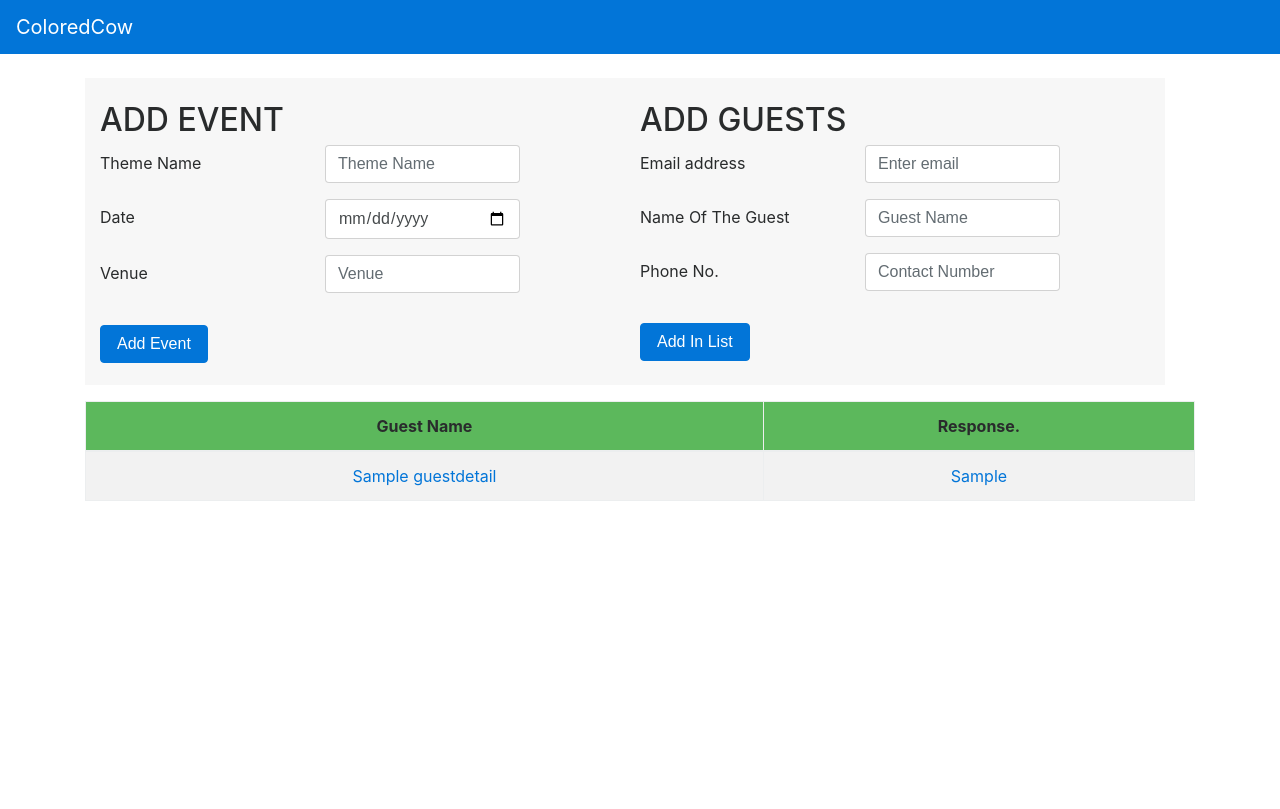
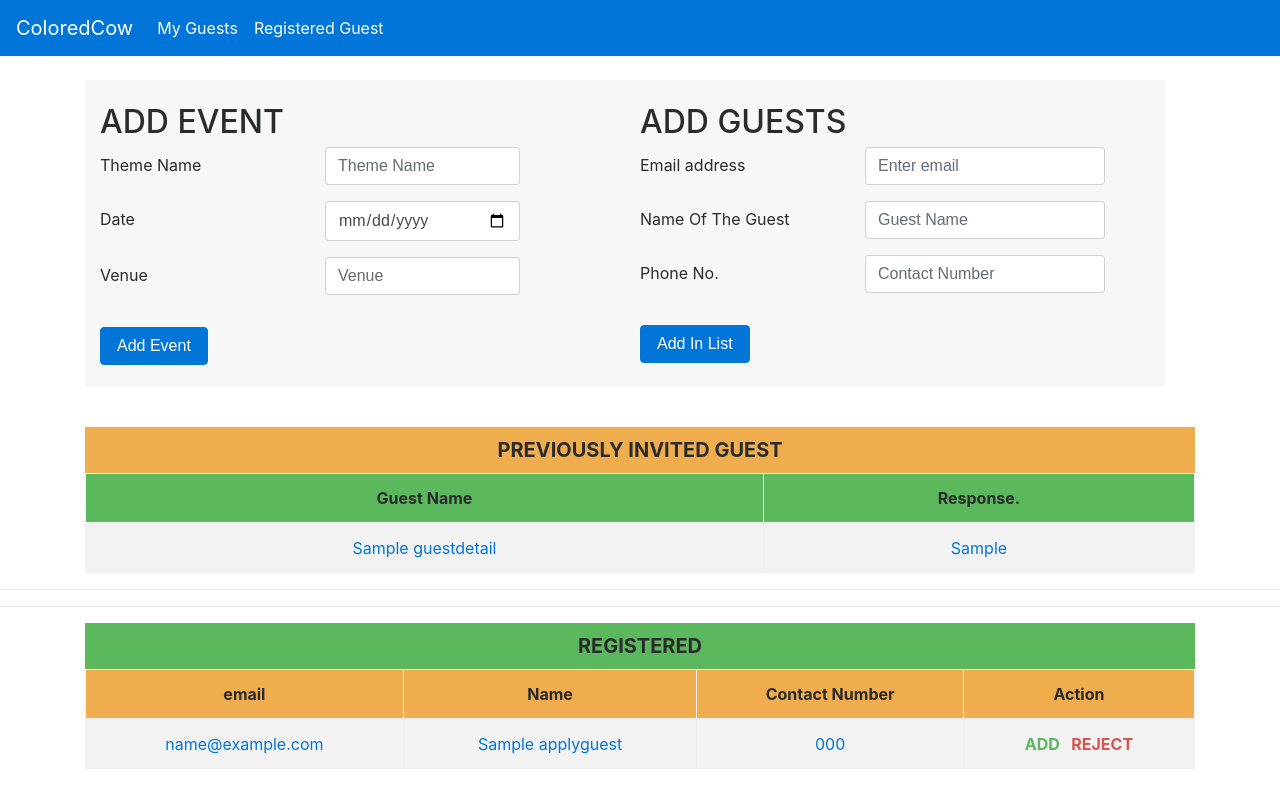
Before and after one commit to pieceofpeaceindia/thdc_internship, a PHP site: page / in a window 1280 px wide. Before the commit the page ends 501 px from the top, so only its background shows below. Run offline with PHP 8.4, Linux system fonts and the light colour scheme; tables that the repository leaves empty or names only in its code hold one stand-in row (values such as "Sample post"); some libraries are stand-ins or nearby versions.

Commit message:
added images and register page

```diff
--- a/ajax.php
+++ b/ajax.php
@@ -14,6 +14,8 @@
 			case 'forgot':
 				print json_encode(forget_password($_POST["email_guest"],$_POST["guest_contact_number"]));
 				break;
+			case 'applyguest':
+				print json_encode(apply($_POST["apply_email"],$_POST["apply_name"],$_POST["apply_contact_number"]));
 			default:
 				echo "invalid";
 				break;
--- a/function.php
+++ b/function.php
@@ -182,29 +182,27 @@
 		$password = "";
 		$dbname = "internrsvp";
 
-		$conna = new mysqli($servername, $username, $password, $dbname);
-		if ($conna->connect_error)
+		$connd = new mysqli($servername, $username, $password, $dbname);
+		if ($connd->connect_error)
 		{
-		    die("Connection failed: " . $conna->connect_error);
+		    die("Connection failed: " . $connd->connect_error);
 		}
-		$eamil=@$_POST['apply_email'];
+		$email=@$_POST['apply_email'];
 		$name=$_POST['apply_name'];
 		$number=$_POST['apply_contact_number'];
-		if (!filter_var($email_guest, FILTER_VALIDATE_EMAIL)) {
+		if (!filter_var($email, FILTER_VALIDATE_EMAIL)) {
 		  $emailErr = "Invalid email format";
 		  echo $emailErr;
 		  die;
 		}
-		$sqla = "INSERT INTO applyguests (apply_email,apply_name,apply_nnumber)
-				VALUES('$email,'$name', '$number')";
+		$sqlq= "INSERT INTO applyguests(apply_email,apply_name,apply_number) VALUES('$email','$name','$number')";
 
-
-		if ($conna->query($sqla) === TRUE) {
+		if ($connd->query($sqlq) === TRUE) {
 			$output="New record created successfully";
 		    echo $output;
 		}else{
-				echo "Error: " . $sqla . "<br>" . $conna->error;
+				echo "Error: " . $sqlq . "<br>" . $connd->error;
 		    }
-		$conna->close();
+		$connd->close();
 	}
 ?>
--- a/index.php
+++ b/index.php
@@ -13,19 +13,16 @@
                 <span class="navbar-toggler-icon"></span>
             </button>
             <a class="navbar-brand" href="http://coloredcow.com" target="_blank">ColoredCow</a>
-            <!-- <div class="collapse navbar-collapse" id="navbarSupportedContent">
+            <div class="collapse navbar-collapse" id="navbarSupportedContent">
                 <ul class="navbar-nav mr-auto">
                     <li class="nav-item active">
-                        <a class="nav-link" href="#party">Add Party</a>
+                        <a class="nav-link" href="#guests">My Guests</a>
                     </li>
                     <li class="nav-item active">
-                        <a class="nav-link" href="#addguest">Add Guest</a>
-                    </li>
-                    <li class="nav-item active">
-                       <a class="nav-link" href="viewguest.php">View Guest Details</a>
+                        <a class="nav-link" href="#applied">Registered Guest</a>
                     </li>
                 </ul>
-             </div> -->
+             </div>
         </nav>
 
         <div class="container">
@@ -37,17 +34,17 @@
                             <form  method="post" id="event_form">
                                 <div class="form-group row">
                                     <label for="theme_name" class="col-12 col-xs-4 col-sm-6 col-md-5 col-form-label ">Theme Name</label>
-                                        <div class="col-12 col-xs-4 col-sm-6 col-md-5">
+                                        <div class="col-12 col-xs-12 col-sm-6 col-md-5">
                                             <input type="text" class="form-control" id="event_name" name="event_name" placeholder="Theme Name">
                                         <p id="validate_theme" class="text-danger"></p>
                                         </div>
                                     <label for="date" class="col-12 col-xs-4 col-sm-6 col-md-5 col-form-label">Date</label>
-                                        <div class="col-12 col-xs-4 col-sm-6 col-md-5">
+                                        <div class="col-12 col-xs-12col-sm-6 col-md-5">
                                             <input type="date" class="form-control" name="event_date" id="event_date">
                                         <p id="validate_date" class="text-danger"></p>
                                         </div>
                                     <label for="venue" class="col-12 col-xs-4 col-sm-6 col-md-5 col-form-label">Venue</label>
-                                        <div class="col-12 col-xs-4 col-sm-6 col-md-5">
+                                        <div class="col-12 col-xs-12 col-sm-6 col-md-5">
                                             <input type="text" class="form-control" id="event_venue" name="event_venue" placeholder="Venue">
                                         <p id="validate_venue" class="text-danger"></p>
                                         </div>
@@ -62,17 +59,17 @@
                         <form method="post" id="guest_form" >
                             <div class="form-group row">
                                 <label for="Email" class="col-xs-4 col-sm-6 col-md-5 col-form-label">Email address</label>
-                                    <div class="col-12 col-xs-6 col-sm-6 col-md-5">
+                                    <div class="col-12 col-xs-12 col-sm-6 col-md-6">
                                         <input type="email" class="form-control" id="email_guest" placeholder="Enter email" name="email_guest">
                                         <p id="validate_email" class="text-danger"></p>
                                     </div>
                                 <label for="guestname" class="col-xs-4 col-sm-6 col-md-5 col-form-label">Name Of The Guest</label>
-                                    <div class="col-xs-6 col-sm-6 col-md-5">
+                                    <div class="col-xs-12 col-sm-6 col-md-6">
                                        <input type="text" class="form-control required" id="guest_name" placeholder="Guest Name" name="guest_name">
                                        <p id="validate_name" class="text-danger"></p>
                                     </div>
                                 <label for="contact_number" class="col-xs-4 col-sm-6 col-md-5 col-form-label">Phone No.</label>
-                                    <div class="col-12 col-xs-6 col-sm-6 col-md-5">
+                                    <div class="col-12 col-xs-12 col-sm-6 col-md-6">
                                        <input type="number" class="form-control required" id="guest_contact_number" placeholder="Contact Number" name="guest_contact_number">
                                        <p id="validate_no" class="text-danger"></p>
                                     </div>
@@ -85,9 +82,62 @@
                         </div> -->
                     </div>
                 </div>
+            </div>    <br>
+            <div class="container" id="guests">
+                <nav class="navbar navbar-inverse bg-warning" style="text-align: center; font-weight: bold;font-size: 20px;">PREVIOUSLY INVITED GUEST</nav>
+                <?php include_once"function.php"; show_guest_details(); ?>
             </div>
-            <div class="container">
-                <?php include_once"function.php"; show_guest_details(); ?>
+            <hr><hr>
+            <div class="container" id="applied">
+                <nav class="navbar navbar-inverse bg-success" style="text-align: center; font-weight: bold;font-size: 20px;">REGISTERED </nav>
+                <table class="table table-striped table-bordered" style="text-align:center">
+                    <thead class="bg-warning">
+                        <tr>
+                            <th style="text-align:center">email</th>
+                            <th style="text-align:center">Name</th>
+                            <th style="text-align:center">Contact Number</th>
+                            <th style="text-align:center">Action</th>
+                        </tr>
+                    </thead>
+                    <tbody>
+                            <?php
+                            $servername = "localhost";
+                            $username = "root";
+                            $password = "";
+                            $dbname = "internrsvp";
+                            $conn = new mysqli($servername, $username, $password, $dbname);
+                            if ($conn->connect_error) {
+                                die("Connection failed: " . $conn->connect_error);
+                            }
+                            $sql = "SELECT apply_email,apply_name,apply_number FROM applyguests";
+                            $result = $conn->query($sql);
+                            if ($result->num_rows > 0)
+                            {
+                            while($row = $result->fetch_assoc())
+                                {
+                                echo "<tr class='text-primary'>";
+                                    echo "<td>";
+                                        echo $row["apply_email"];
+                                    echo "</td>";
+                                    echo "<td>";
+                                        echo $row["apply_name"];
+                                    echo "</td>";
+                                    echo "<td>";
+                                        echo $row["apply_number"];
+                                    echo "</td>";
+                                    echo "<td>";
+                                        echo "<b>"."<a href='' class='text-success'>"."ADD"."</a>"."&nbsp;"."&nbsp;"."&nbsp;"."<a href='' class='text-danger'>"."REJECT"."</a>"."</b>";
+                                    echo "</td>";
+                                echo "</tr>";
+                                }
+                            } else {
+                            echo "No guest Till now";
+                        }
+                        $conn->close();
+                            ?>
+                    </tbody>
+                </table>
+                <br>
             </div>
 
         <script src="https://code.jquery.com/jquery-3.1.1.slim.min.js" integrity="sha384-A7FZj7v+d/sdmMqp/nOQwliLvUsJfDHW+k9Omg/a/EheAdgtzNs3hpfag6Ed950n" crossorigin="anonymous"></script>
--- a/main.js
+++ b/main.js
@@ -155,15 +155,15 @@ $(document).ready(function(){
     return false;
     });
 
-    $("#addition").click(function(){
+    $("#register").click(function(){
         document.getElementById("validate_name").innerHTML ='';
         document.getElementById("validate_email").innerHTML ='';
         document.getElementById("validate_no").innerHTML ='';
         console.log("i m applying as guest");
-        var dataString = 'action=applyguest&'+$('#guest_form').serialize();
-        var email = $("#email_guest").val();
-        var name = $("#guest_name").val();
-        var contact = $("#guest_contact_number").val();
+        var dataString = 'action=applyguest&'+$('#apply_form').serialize();
+        var email = $("#apply_email").val();
+        var name = $("#apply_name").val();
+        var contact = $("#apply_contact_number").val();
         var filter = /^([a-zA-Z0-9_\.\-])+\@(([a-zA-Z0-9\-])+\.)+([a-zA-Z0-9]{2,4})+$/;
         console.log(dataString);
         if(name==''||email==''||contact==''){
@@ -190,10 +190,10 @@ $(document).ready(function(){
                             url: "ajax.php",
                             data: dataString,
                             success: function(result){
-                                console.log(result);
-                                document.getElementById('email_guest').value = '';
-                                document.getElementById('guest_name').value = '';
-                                document.getElementById('guest_contact_number').value = '';
+                                alert(result);
+                                document.getElementById('apply_email').value = '';
+                                document.getElementById('apply_name').value = '';
+                                document.getElementById('apply_contact_number').value = '';
                                 }
                             });
                         }
```
Also changed, not shown: apply_soiree.php (+4 -4 lines), rsvp.php (+40 -2 lines).
